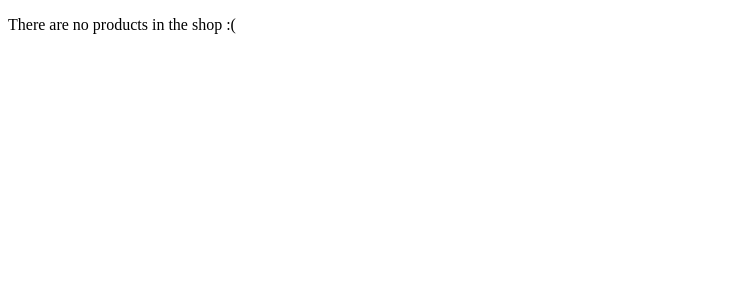
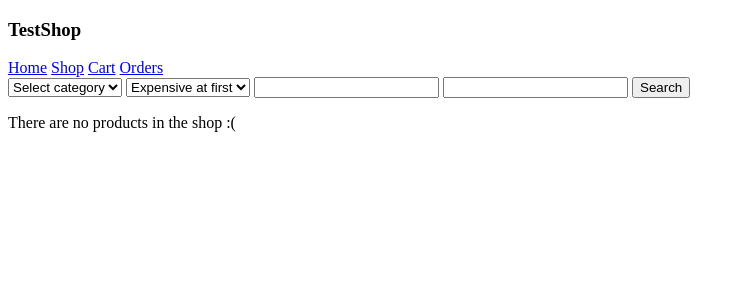
Before and after one commit to artemowkin/TestShop, a Django app: template templates/products/home.html in a window 1280 px wide. Shown: the top 300 px of the page, without its empty margins (0-745 px from the left). Run offline with Django 3.2, Linux system fonts and the light colour scheme; the template is opened without the code that fills it, so the values that code supplies are empty.

Commit message:
Added header in base template

```diff
--- /dev/null
+++ b/products/context_processors/categories.py
@@ -0,0 +1,5 @@
+from ..models import Category
+
+
+def all_categories(request):
+	return {'all_categories': Category.objects.all()}
--- a/templates/base.html
+++ b/templates/base.html
@@ -5,6 +5,31 @@
         <title>{% block title %}{% endblock %}</title>
     </head>
     <body>
+        <header>
+            <div class="logo">
+                <h3>TestShop</h3>
+            </div>
+            <nav>
+                <a href="{% url 'homepage' %}" class="header_link">Home</a>
+                <a href="{% url 'shop' %}" class="header_link">Shop</a>
+                <a href="{% url 'cart_all_products' %}" class="header_link">Cart</a>
+                <a href="{% url 'all_orders' %}" class="header_link">Orders</a>
+            </nav>
+            <form action="{% url 'shop' %}" method="GET">
+                <select name="category" class="search_category_field">
+                    <option value="">Select category</option>
+                    {% for category in all_categories %}
+                        <option value="{{ category.pk }}">{{ category.title }}</option>
+                    {% endfor %}
+                </select>
+                <select name="ord_by" class="search_ord_by_field">
+                    <option value="price_down">Expensive at first</option>
+                    <option value="price_up">Cheaper at first</option>
+                </select>
+                <input type="number" name="max_price" class="search_max_price_field">
+                <input type="search" name="query" class="search_query_field">
+                <input type="submit" value="Search">
+        </header>
         {% block content %}{% endblock %}
     </body>
 </html>
--- a/testshop/settings.py
+++ b/testshop/settings.py
@@ -66,6 +66,7 @@ TEMPLATES = [
                 'django.template.context_processors.request',
                 'django.contrib.auth.context_processors.auth',
                 'django.contrib.messages.context_processors.messages',
+                'products.context_processors.categories.all_categories',
             ],
         },
     },
```
Also changed, not shown: products/services.py (+21 -3 lines), products/context_processors/__init__.py (added).
